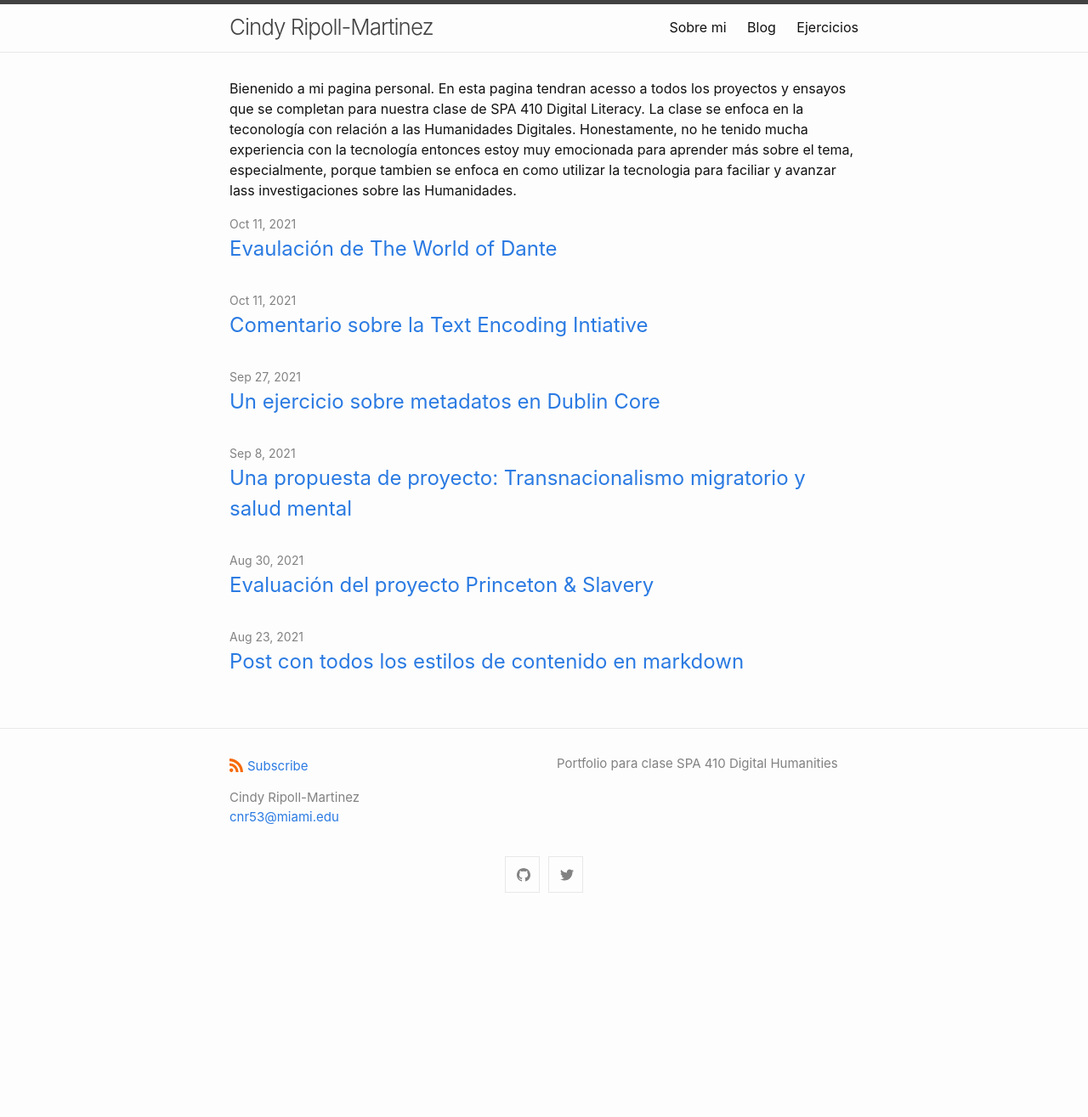
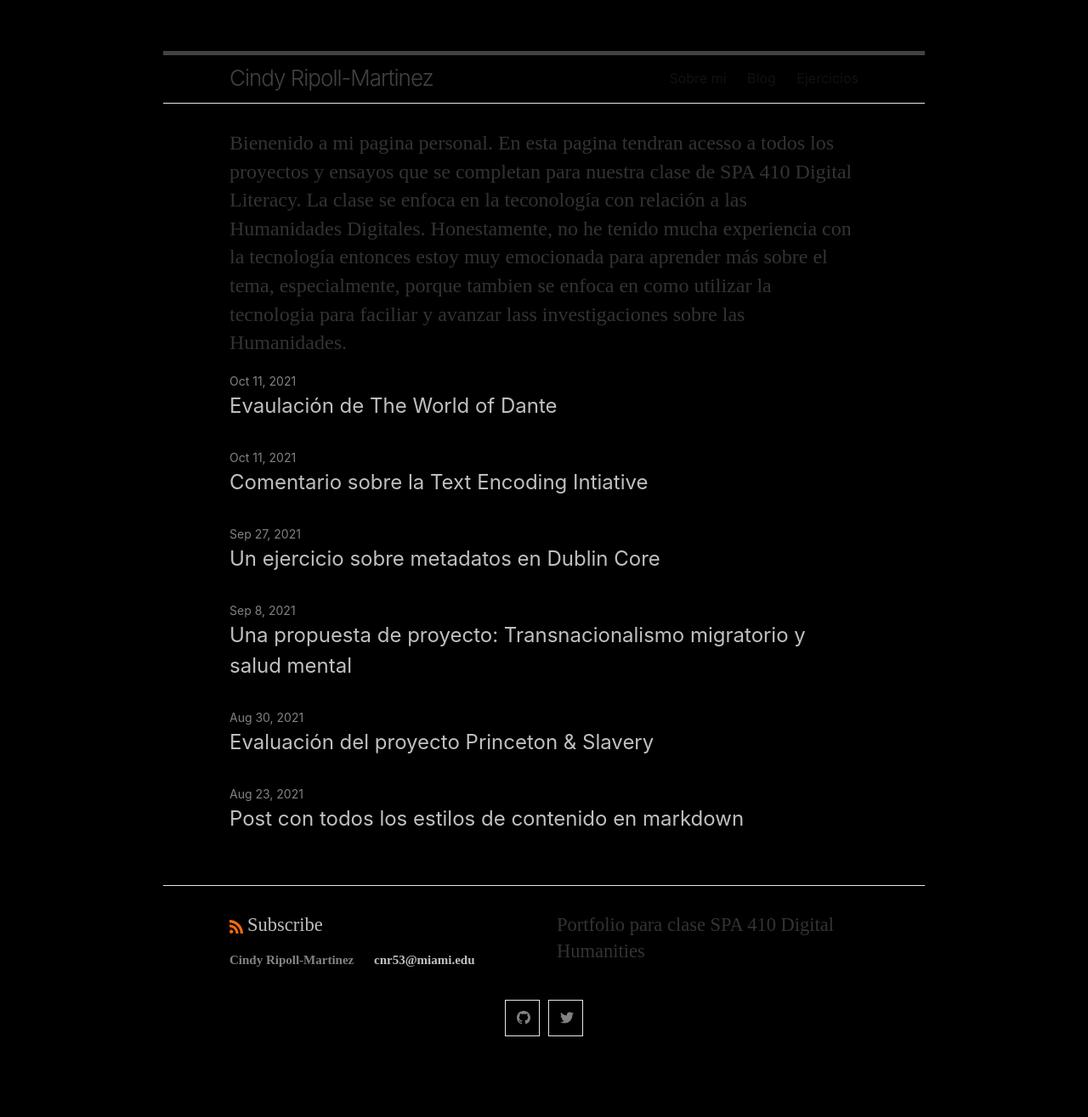
Before and after one commit to cindyripollm/cindyripollm.github.io, a Jekyll site: the page built from index.md, in a window 1280 px wide. Shown: the whole page at 85% size. Built offline with Jekyll 4.4.1, drawn with Linux system fonts in a browser that asks for light colours; before the commit the page ends 1086 px from its top, so only the background shows below that.

Commit message:
Update custom-styles.scss

```diff
--- a/_sass/minima/custom-styles.scss
+++ b/_sass/minima/custom-styles.scss
@@ -1,2 +1,51 @@
 // Placeholder to allow defining custom styles that override everything else.
 // (Use `_sass/minima/custom-variables.scss` to override variable defaults)
+
+body {
+    margin: 60px auto;
+    width: 70%;
+    background-color: black;
+}
+nav ul, footer ul {
+    font-family:'Marker Felt', 'fantasy';
+    padding: 0px;
+    list-style: none;
+    font-weight: bold;
+    background-color: black;
+}
+nav ul li, footer ul li {
+    display: inline;
+    margin-right: 20px;
+    background-color: black;
+}
+a {
+    text-decoration: none;
+    color: #c0c0c0;
+}
+a:hover {
+    text-decoration: underline;
+}
+h1 {
+    font-size: 3em;
+    font-family:'Marker Felt', 'fantasy';
+    color: #48cf3e
+}
+p {
+    font-size: 1.5em;
+    line-height: 1.4em;
+    font-family:'Marker Felt', 'fantasy';
+    color: #333;
+}
+footer {
+    border-top: 1px solid #d5d5d5;
+    font-size: .8em;
+}
+
+ul.posts {
+    margin: 20px auto 40px;
+    font-size: 1.5em;
+}
+
+ul.posts li {
+    list-style: none;
+}
```
